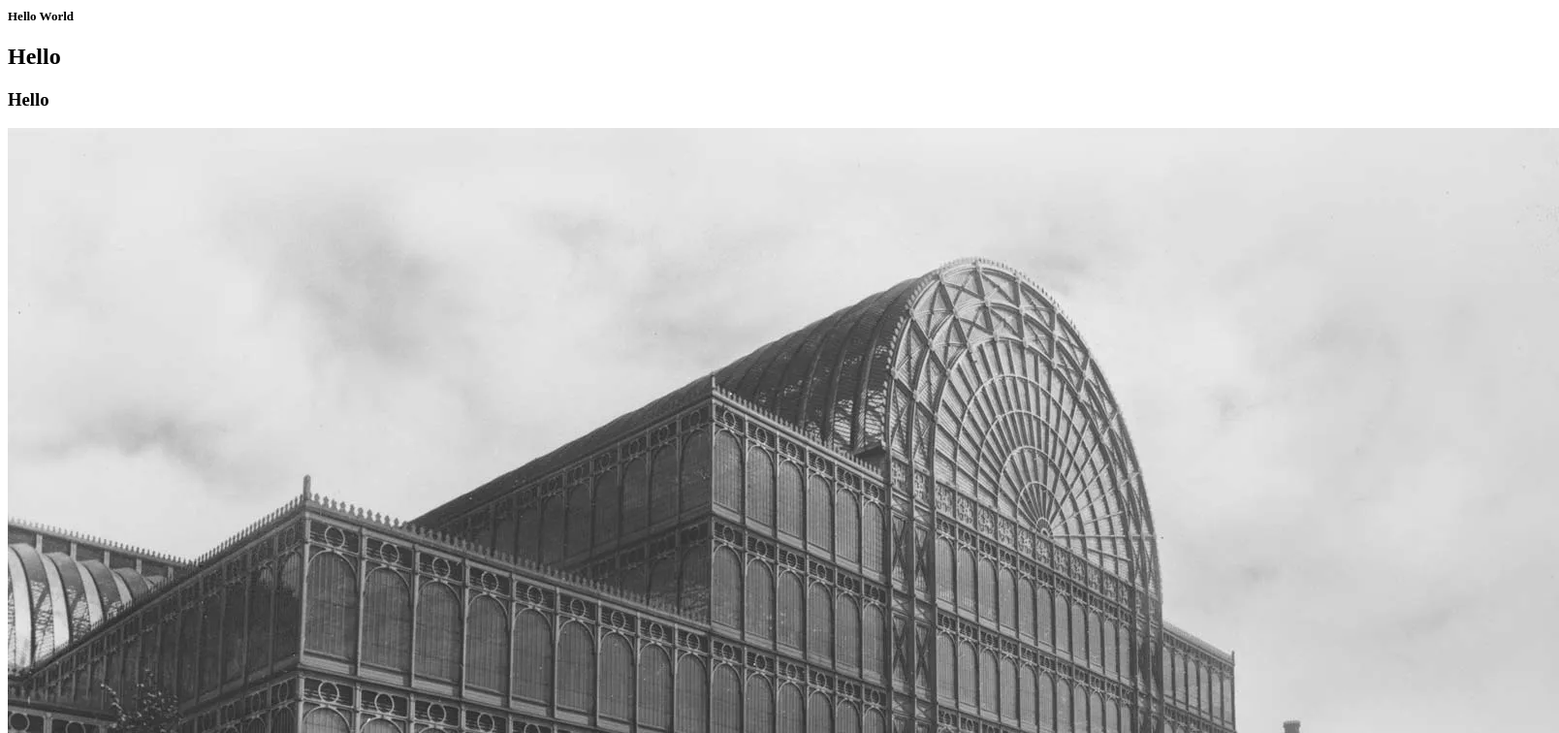
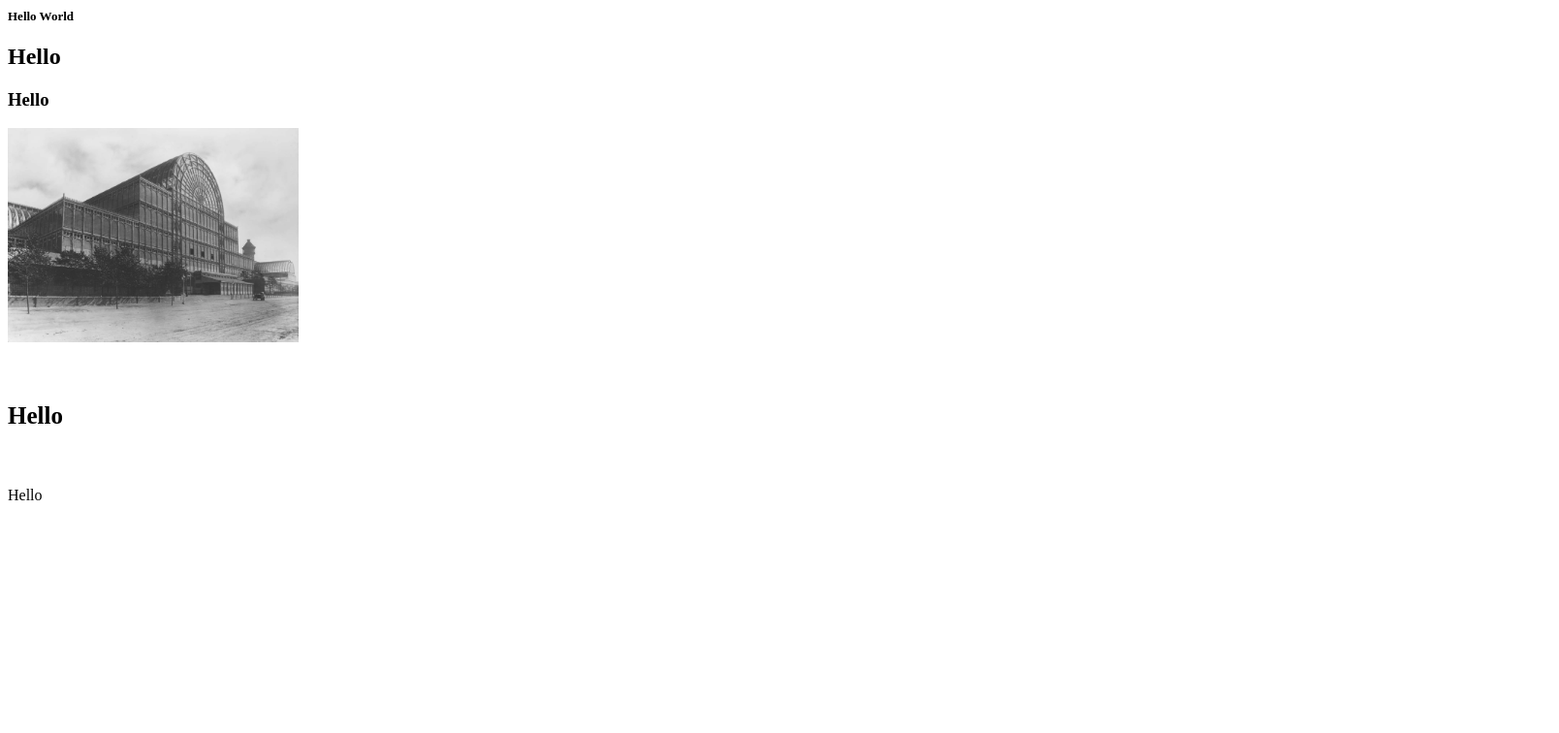
Before and after one commit to nazkaraca/weekthree, a plain HTML site: page index.html in a window 1280 px wide. Shown: the top 756 px of the page at 97% size, 1608 px wide, since content can reach past the window. Drawn offline with Linux system fonts and the light colour scheme.

Commit message:
Add files via upload

```diff
--- a/index.html
+++ b/index.html
@@ -10,7 +10,7 @@
     <h1 style="font-size: small;">Hello World</h1>
     <h2>Hello</h2>
     <h3>Hello</h3>
-    <img src="Sydenham-Hill-Crystal-Palace-Joseph-Paxton-London-1936.webp" alt="">
+    <img style="width: 300px;" src="Sydenham-Hill-Crystal-Palace-Joseph-Paxton-London-1936.webp" alt="">
 
     <h6 style="font-size: 25px;">Hello</h6>
     <p>Hello</p>
```
